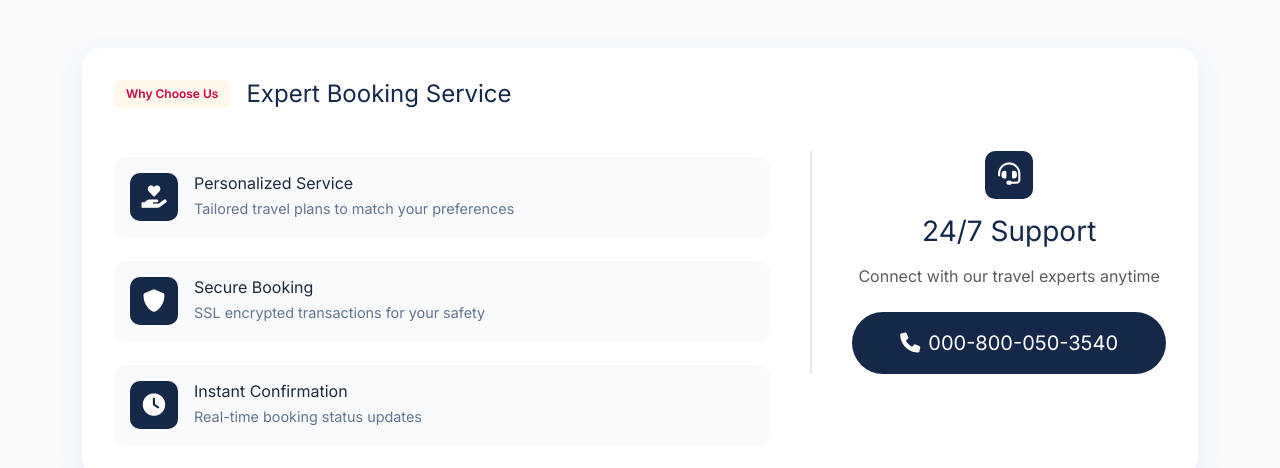
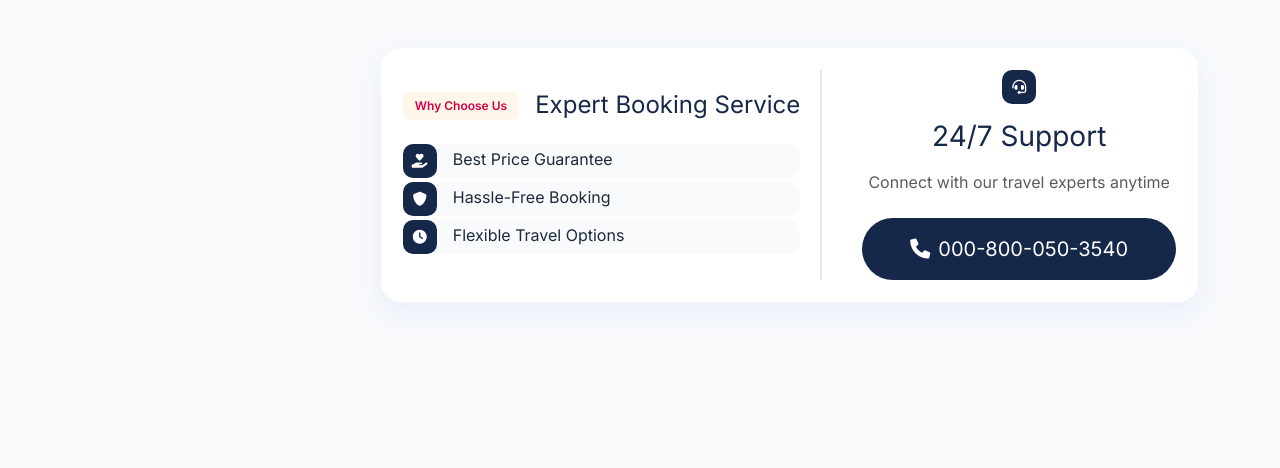
Before and after one commit to raushanweb4/Price-widget, a plain HTML site: page index2.html in a window 1280 px wide. Drawn offline with nearby package versions, Linux system fonts and the light colour scheme.

Commit message:
ui changes

```diff
--- a/index2.html
+++ b/index2.html
@@ -1,11 +1,6 @@
-
-
-
-
-
-
 <!DOCTYPE html>
 <html lang="en">
+
 <head>
   <meta charset="UTF-8">
   <title>Booking Benefits</title>
@@ -28,28 +23,31 @@
     .benefits-card {
     background: white;
     border-radius: 20px;
-      box-shadow: 0 10px 30px rgba(37,99,235,0.08);
-      padding: 32px;
+    box-shadow: 0 10px 30px rgba(37, 99, 235, 0.08);
+    padding: 22px;
     display: flex;
     align-items: center;
-      gap: 40px;
+    gap: 20px;
+    max-width: 880px;
+    float: right;
+
 }
 
     .benefits-section {
       flex: 1;
       display: flex;
       flex-direction: column;
-      gap: 24px;
+      gap: 0;
     }
 
     .benefit-item {
       display: flex;
       align-items: center;
       gap: 16px;
-      padding: 16px;
       background: #f8fafc;
       border-radius: 12px;
       transition: transform 0.2s ease;
+      margin: 0 0 4px 0;
     }
 
     .benefit-item:hover {
@@ -57,15 +55,15 @@
     }
 
     .benefit-icon {
-      width: 48px;
-      height: 48px;
+      width: 34px;
+      height: 34px;
       background: var(--bs-primary);
       border-radius: 10px;
       display: flex;
       align-items: center;
       justify-content: center;
       color: white;
-      font-size: 1.4rem;
+      font-size: 14px;
     }
 
     .benefit-content h5 {
@@ -107,15 +105,18 @@
         padding-top: 32px;
       }
     }
-    .rounded-pill{
+
+    .rounded-pill {
       background-color: var(--bs-primary);
       border: 0;
     }
-    .rounded-pill:hover{
+
+    .rounded-pill:hover {
       background-color: var(--bs-secondary);
     }
   </style>
 </head>
+
 <body>
 
   <div class="container my-5">
@@ -132,8 +133,8 @@ border: 0;
             <i class="fas fa-hand-holding-heart"></i>
           </div>
           <div class="benefit-content">
-          <h5>Personalized Service</h5>
-          <p>Tailored travel plans to match your preferences</p>
+            <h5>	Best Price Guarantee</h5>
+
           </div>
         </div>
 
@@ -142,8 +143,8 @@ border: 0;
             <i class="fas fa-shield-alt"></i>
           </div>
           <div class="benefit-content">
-          <h5>Secure Booking</h5>
-          <p>SSL encrypted transactions for your safety</p>
+            <h5>	Hassle-Free Booking</h5>
+
           </div>
         </div>
 
@@ -152,8 +153,8 @@ border: 0;
             <i class="fas fa-clock"></i>
           </div>
           <div class="benefit-content">
-          <h5>Instant Confirmation</h5>
-          <p>Real-time booking status updates</p>
+            <h5>	Flexible Travel Options</h5>
+
           </div>
         </div>
       </div>
@@ -175,4 +176,5 @@ border: 0;
   </div>
 
 </body>
+
 </html>
```
Also changed, not shown: index.html (+4 -1 lines), index1.html (+12 -4 lines). Lines whose indentation alone changed are shown as unchanged.
